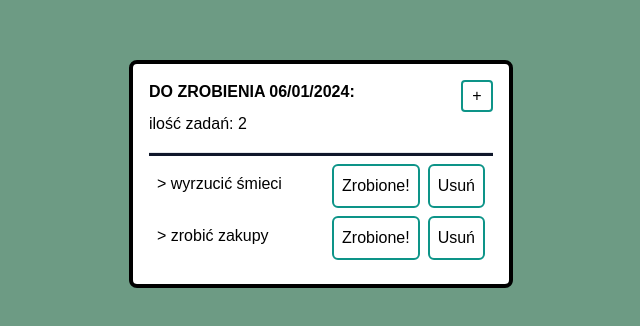
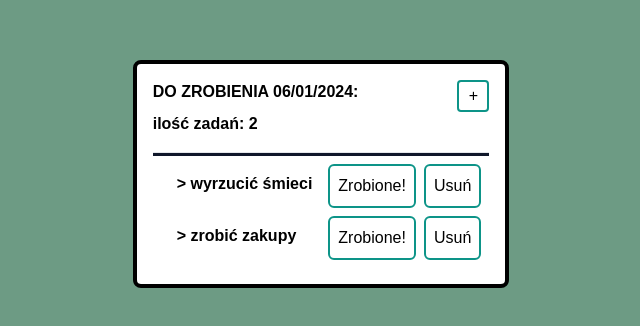
Before and after one commit to Janowoj/todo-list-vite, a React (Vite) app: page / in a window 1280 px wide. Shown: the part 226-552 px from the top of the page, without its empty margins (319-959 px from the left). Built offline with nearby package versions, Linux system fonts and the light colour scheme.

Commit message:
added a little bit styling

```diff
--- a/src/App.jsx
+++ b/src/App.jsx
@@ -19,7 +19,7 @@ function App() {
 
   const todoElement = taskList.map((item) => (
     <ul key={item.id} className="m-2 flex flex-row justify-between">
-      <li className="mt-2">{`> ${item.task}`}</li>
+      <li className="mx-4 my-2 font-semibold">{`> ${item.task}`}</li>
       <div>
         <button
           onClick={handleCheck}
@@ -59,8 +59,7 @@ function App() {
   }
 
   return (
-    <>
-      <div className="p-4 border-4 border-black w-96 rounded-lg bg-white">
+    <div className="p-4 border-4 border-black rounded-lg bg-white">
       <div className="flex flex-row justify-between">
         <h1 className="mb-2 font-bold self-center">
           DO ZROBIENIA{' '}
@@ -86,7 +85,7 @@ function App() {
       </div>
       {/* <hr className="my-2 bg-slate-900 h-1" /> */}
       <div className="flex flex-col">
-          <label htmlFor="text-input" className="font-medium">
+        <label htmlFor="text-input" className="font-semibold">
           ilość zadań: {taskList.length}
         </label>
         <div className="flex justify-between my-2">
@@ -102,7 +101,7 @@ function App() {
 
               <button
                 onClick={handleSubmit}
-                  className="p-2 border-2 border-teal-600 rounded-md"
+                className="mr-2 p-2 border-2 border-teal-600 rounded-md"
               >
                 Dodaj
               </button>
@@ -114,7 +113,6 @@ function App() {
       <hr className="bg-slate-900 h-1" />
       {todoElement}
     </div>
-    </>
   );
 }
 
```
Lines whose indentation alone changed are shown as unchanged.
